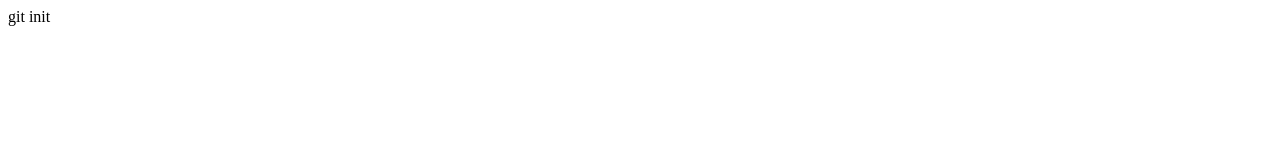
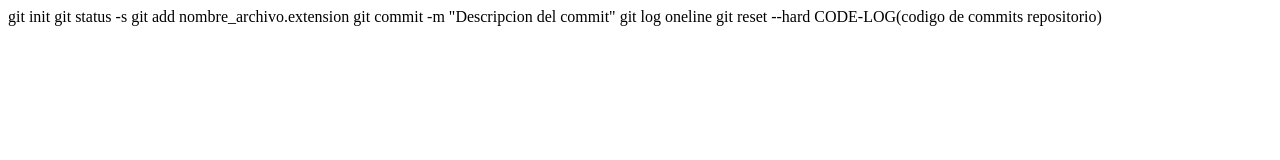
Before and after one commit to Rocastar/CursoGitPildoras, a plain HTML site: page index.html in a window 1280 px wide. Drawn offline with Linux system fonts and the light colour scheme.

Commit message:
Comandos explicados en el segundo video

```diff
--- a/index.html
+++ b/index.html
@@ -8,5 +8,20 @@
 <body>
     <!-- primer comando para iniciar con git en un proyecto -->
     git init
+
+    <!-- comando para ver archivos que estan en el area de ensayo -->
+    git status -s
+
+    <!-- comando para agregar archivos en el area de ensayo -->
+    git add nombre_archivo.extension
+
+    <!-- comando para confirmar archivos en el repositorio -->
+    git commit -m "Descripcion del commit"
+
+    <!-- comando para ver lista de commits en el repositorio -->
+    git log oneline
+
+    <!-- comando para resetear archivos en el repositorio a un punto especifico -->
+    git reset --hard CODE-LOG(codigo de commits repositorio)
 </body>
 </html>
```
